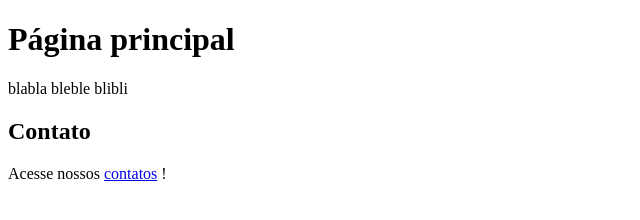
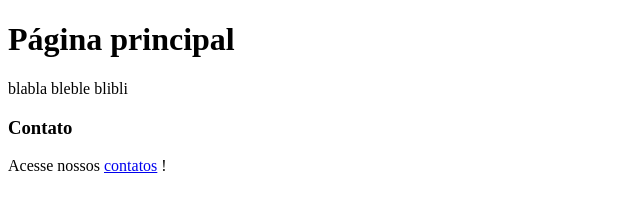
Before and after one commit to alphabluegit/projeto-turing-simulacao-v2, a plain HTML site: page index.html in a window 1280 px wide. Shown: the whole page, without its empty margins (0-640 px from the left). Drawn offline with Linux system fonts and the light colour scheme.

Commit message:
Update index h2->h3

```diff
--- a/index.html
+++ b/index.html
@@ -11,7 +11,7 @@
 
     <p>blabla bleble blibli</p>
 
-    <h2>Contato</h2>
+    <h3>Contato</h3>
 
     <p>Acesse nossos <a href="/contact.html">contatos</a> !</p>
 </body>
```
